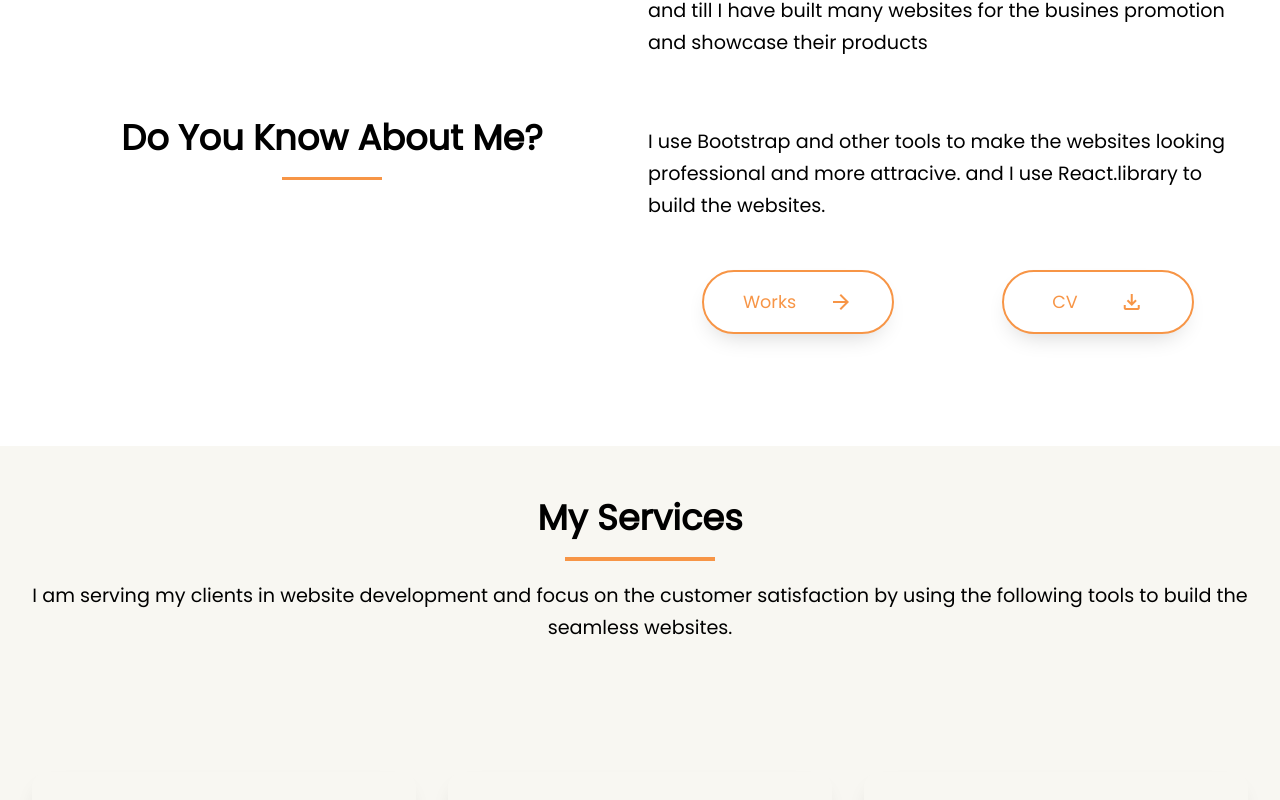
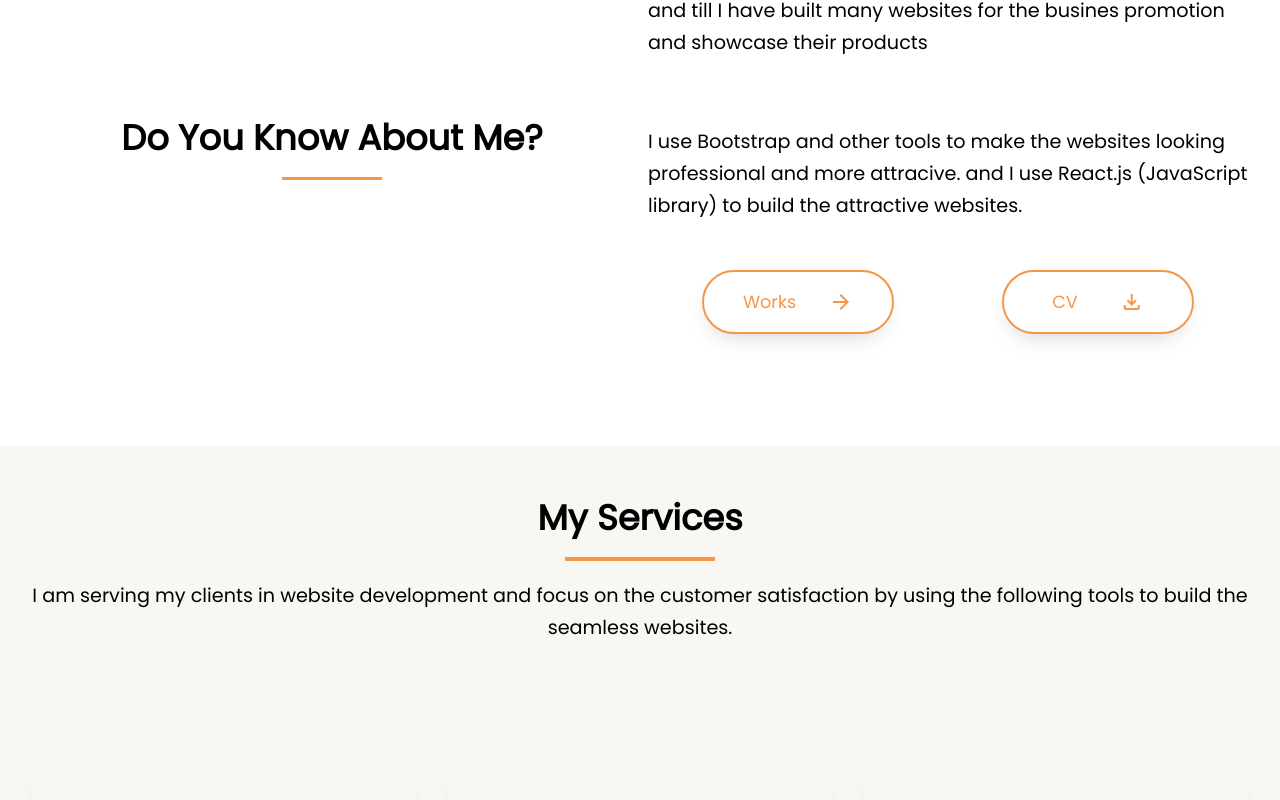
Before and after one commit to AbuHuraira775/my-portfolio, a React (Create React App) app: page / in a window 1280 px wide. Shown: the part 1060-1860 px from the top of the page. Built offline with nearby package versions, Linux system fonts and the light colour scheme.

Commit message:
spelling mistakes are corrected

```diff
--- a/src/About/About.jsx
+++ b/src/About/About.jsx
@@ -11,7 +11,7 @@ function About() {
             <div className="about-details box2">
                 <div className="about-description">
                     <p>I am Web Developer and I am working in this field from 2 years and till I have built many websites for the busines promotion and showcase their products</p>
-                    <p>I use Bootstrap and other tools to make the websites looking professional and more attracive. and  I use React.library to build the websites.</p>
+                    <p>I use Bootstrap and other tools to make the websites looking professional and more attracive. and  I use React.js (JavaScript library) to build the attractive websites.</p>
                 </div>
                 <div className="about-buttons">
                     <a href="#services"><button className='btn'>Works<span className="material-symbols-outlined">arrow_forward</span></button></a>
--- a/src/Portfolio/HireMe.jsx
+++ b/src/Portfolio/HireMe.jsx
@@ -5,7 +5,7 @@ function HireMe() {
         <div className='App-hireme'>
             <div className="hiremetitle" data-aos="fade-in">
                 <h1>Have Any Project Idea In Mind?</h1>
-                <p>Are you thinking about website for your company lets discuss with me. by clikc the below button.</p>
+                <p>Are you thinking about website for your company lets discuss with me by click the below button.</p>
             </div>
             <div className="hireme-btn" data-aos="zoom-in">
                 <a href="mailto:abuhurairah775@gmail.com" target="_blank"><button className='btn'>Hire Me</button></a>
--- a/src/Portfolio/Portfolio.jsx
+++ b/src/Portfolio/Portfolio.jsx
@@ -41,7 +41,7 @@ function Portfolio() {
             <div className="portfolio-title box3" data-aos="fade-in">
                 <h1>My Portfolio</h1>
                 <span className='line2 spane-line' ></span>
-                <p>By passing years I designed many websites fot the business, enterprices and for individuals some of the are given below.</p>
+                <p>By passing years I designed many websites for the business, enterprices and for individuals some of the are given below.</p>
             </div>
             <div className="portfolio-details box4">
 
```
